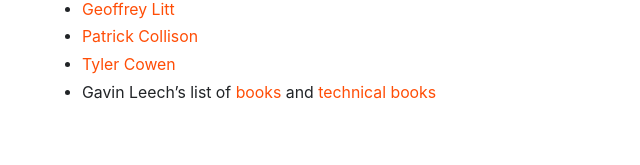
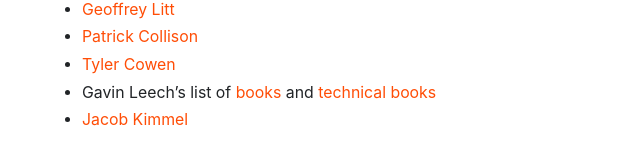
Before and after one commit to bschne/bschne.github.io, a Jekyll site: the page built from bookshelf.markdown, in a window 1280 px wide and 900 px high, scrolled down 1833 px. Shown: the part 713-878 px from the top of the window, without its empty margins (314-954 px from the left). Built offline with Jekyll 4.4.1, drawn with Linux system fonts in a browser that asks for light colours.

Commit message:
Add Kimmel

```diff
--- a/bookshelf.markdown
+++ b/bookshelf.markdown
@@ -88,3 +88,4 @@ but some maintain interesting lists on their own websites:
 * <a href="https://patrickcollison.com/bookshelf" target="_blank">Patrick Collison</a>
 * <a href="https://marginalrevolution.com/?s=been+reading" target="_blank">Tyler Cowen</a>
 * Gavin Leech's list of <a href="https://www.gleech.org/books" target="_blank">books</a> and <a href="https://www.gleech.org/technicalities/" target="_blank">technical books</a>
+* <a href="https://jacobkimmel.notion.site/Bookshelf-016329fb5d194ded9ae325e072eff685">Jacob Kimmel</a>
```
